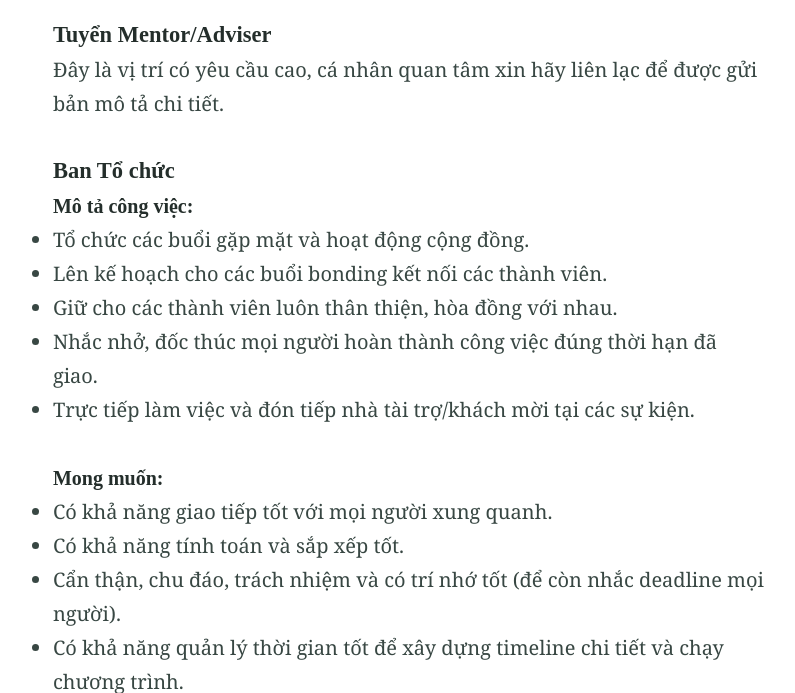
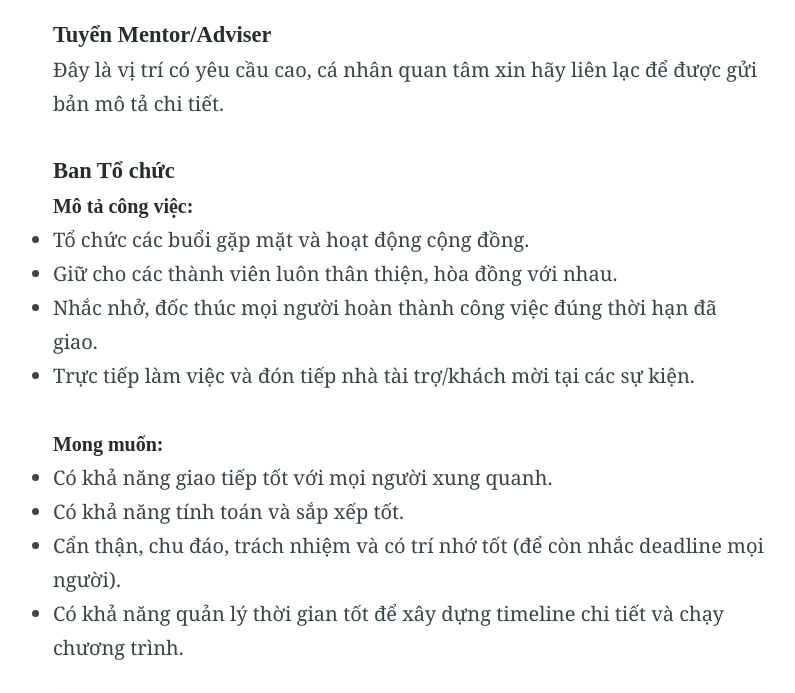
Before and after one commit to 8trien/1, a Jekyll site: the page built from index.md, in a window 1280 px wide and 900 px high, scrolled down 2224 px, cut to the strip 0-693 px from the top of the window. Shown: the whole strip, without its empty margins (230-1025 px from the left). Built offline with Jekyll 4.4.1, drawn with Linux system fonts in a browser that asks for light colours.

Commit message:
Update index.md

```diff
--- a/index.md
+++ b/index.md
@@ -53,7 +53,6 @@ Tạo ra một sân chơi tập hợp những bạn trẻ ham học hỏi và mo
 ##### Ban Tổ chức
 ###### Mô tả công việc:
 - Tổ chức các buổi gặp mặt và hoạt động cộng đồng.
-- Lên kế hoạch cho các buổi bonding kết nối các thành viên.
 - Giữ cho các thành viên luôn thân thiện, hòa đồng với nhau.
 - Nhắc nhở, đốc thúc mọi người hoàn thành công việc đúng thời hạn đã giao.
 - Trực tiếp làm việc và đón tiếp nhà tài trợ/khách mời tại các sự kiện.
```
